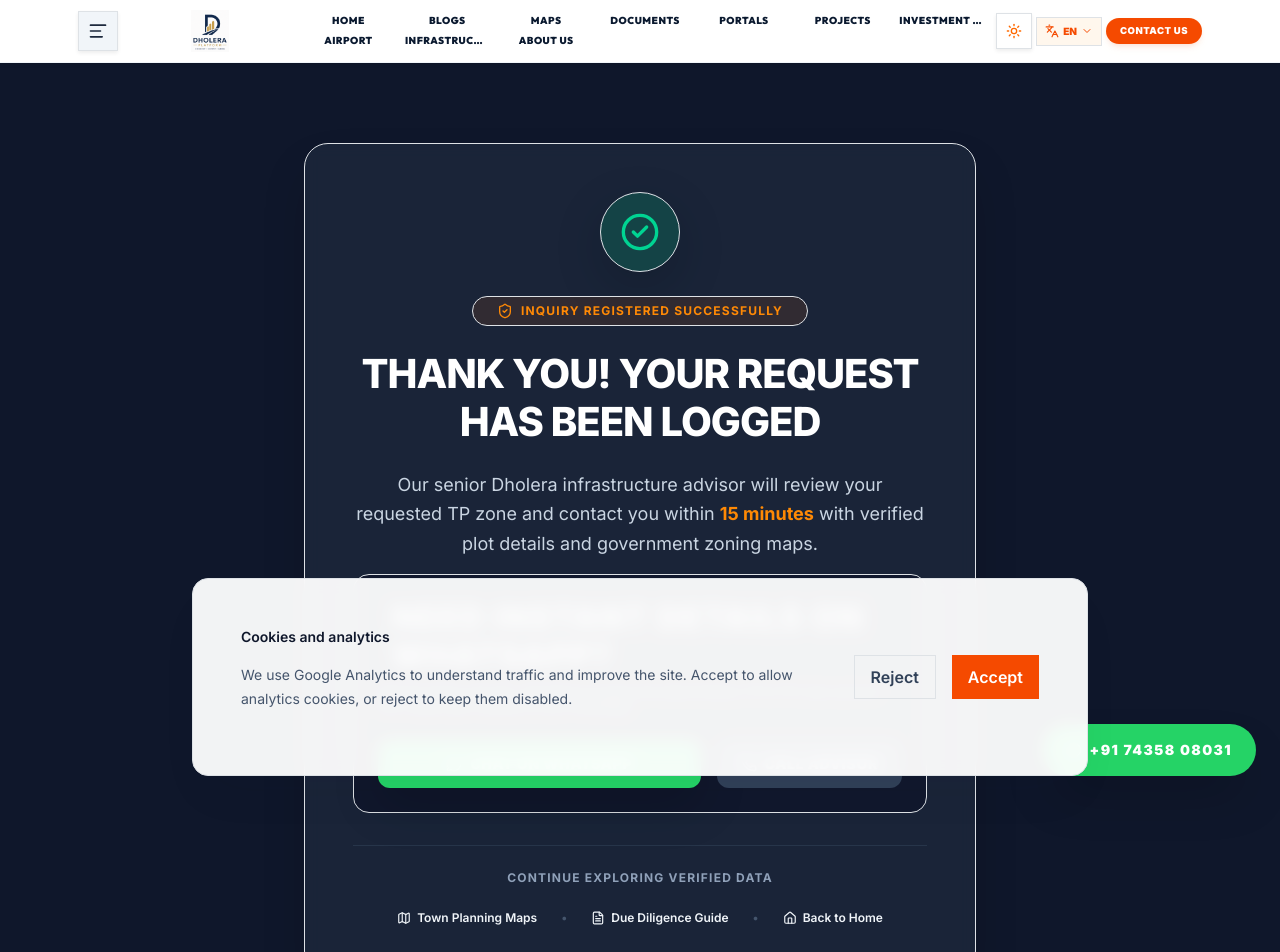
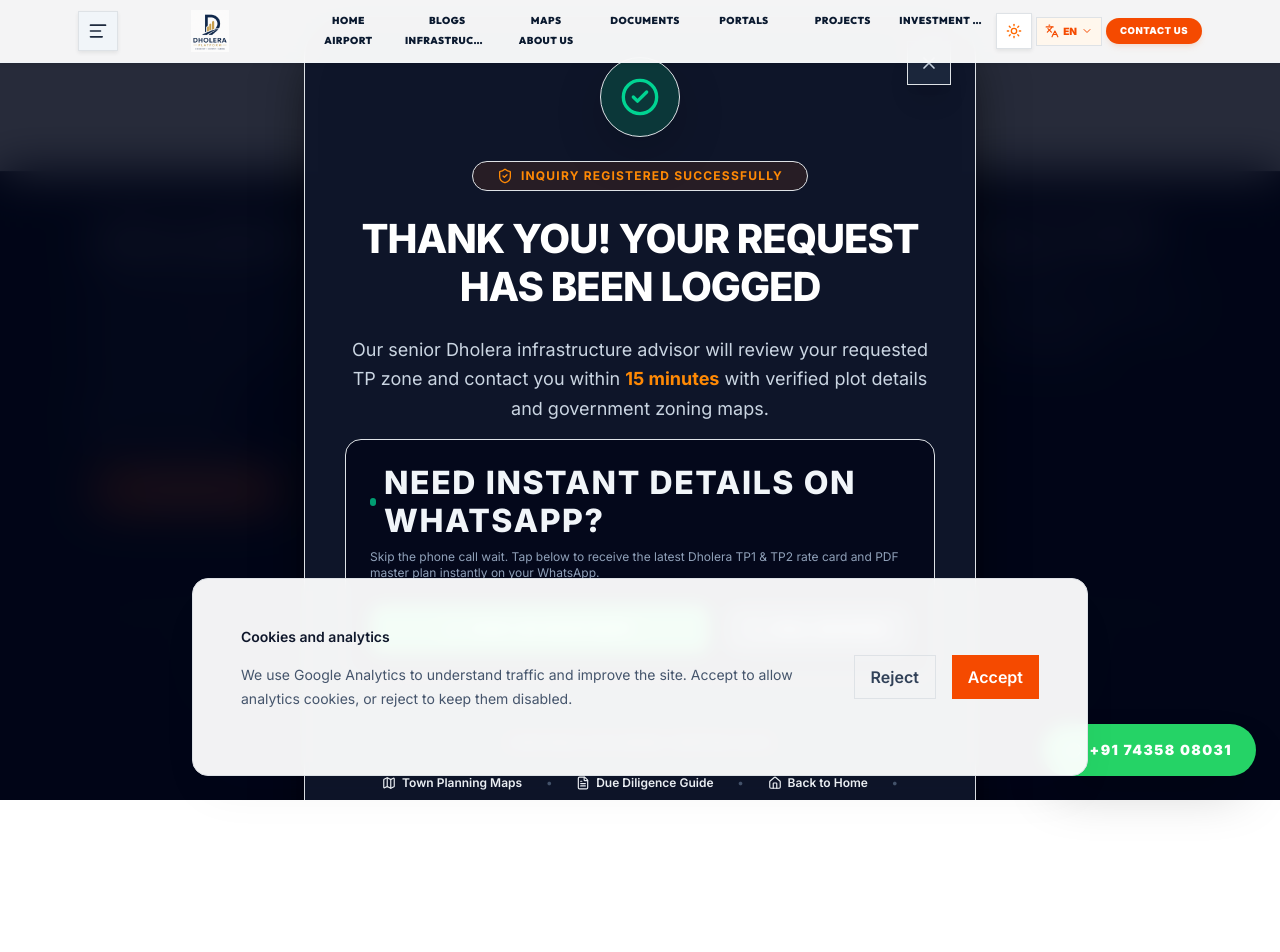
Before and after one commit to Payunch/Dholera-frontend, a Next.js app: page /thank-you in a window 1280 px wide. Shown: the top 952 px of the page. After the commit the page ends 800 px from the top, so only its background shows below. Built offline with nearby package versions, Linux system fonts and the light colour scheme; no server answers.

Commit message:
feat(thank-you): transform thank you pages into ARD popup modal with corner close button

```diff
--- a/src/app/(public)/thank-you/contact/page.js
+++ b/src/app/(public)/thank-you/contact/page.js
@@ -2,8 +2,9 @@
 
 import React, { useEffect, Suspense } from "react";
 import Link from "next/link";
-import { useSearchParams } from "next/navigation";
+import { useRouter, useSearchParams } from "next/navigation";
 import {
+  X,
   CheckCircle2,
   MessageCircle,
   Phone,
@@ -22,8 +23,25 @@ import {
 import { trackGoogleConversion } from "@/lib/conversionTracking";
 
 function ThankYouContactContent() {
+  const router = useRouter();
   const searchParams = useSearchParams();
   const userName = searchParams.get("name") || "";
+
+  const handleClose = () => {
+    if (typeof window !== "undefined" && window.history.length > 1) {
+      router.back();
+    } else {
+      router.push("/contact");
+    }
+  };
+
+  useEffect(() => {
+    const onKeyDown = (e) => {
+      if (e.key === "Escape") handleClose();
+    };
+    window.addEventListener("keydown", onKeyDown);
+    return () => window.removeEventListener("keydown", onKeyDown);
+  }, []);
 
   useEffect(() => {
     // 1. Fire Google Ads Primary Conversion Event for Contact Inquiry
@@ -98,12 +116,30 @@ function ThankYouContactContent() {
   )}`;
 
   return (
-    <main className="min-h-screen bg-slate-950 text-slate-100 flex flex-col justify-center py-16 px-4 sm:px-6 relative overflow-hidden">
+    <main
+      onClick={handleClose}
+      className="fixed inset-0 z-50 bg-slate-950/85 backdrop-blur-xl text-slate-100 flex items-center justify-center p-3 sm:p-6 overflow-y-auto animate-in fade-in duration-300 cursor-pointer"
+    >
       {/* Background Glow Accents */}
-      <div className="absolute top-1/3 right-1/4 w-96 h-96 bg-orange-500/10 rounded-full blur-3xl pointer-events-none" />
-      <div className="absolute bottom-10 left-10 w-80 h-80 bg-blue-500/10 rounded-full blur-3xl pointer-events-none" />
+      <div className="fixed top-1/4 left-1/2 -translate-x-1/2 -translate-y-1/2 w-96 h-96 bg-orange-500/15 rounded-full blur-3xl pointer-events-none" />
+      <div className="fixed bottom-10 right-10 w-96 h-96 bg-emerald-500/10 rounded-full blur-3xl pointer-events-none" />
 
-      <div className="max-w-3xl mx-auto w-full bg-slate-900/90 border border-slate-800 rounded-[2.5rem] p-6 sm:p-10 md:p-12 shadow-2xl backdrop-blur-md relative z-10">
+      {/* Pop-up Modal Dialog Card (ARD) */}
+      <div
+        onClick={(e) => e.stopPropagation()}
+        className="relative max-w-3xl w-full bg-slate-900/95 border border-slate-700/80 rounded-[2rem] sm:rounded-[2.5rem] p-6 sm:p-10 md:p-12 shadow-[0_25px_60px_-15px_rgba(0,0,0,0.9)] backdrop-blur-2xl my-auto animate-in zoom-in-95 duration-300 z-10 cursor-default"
+      >
+        {/* Corner Close Icon Button */}
+        <button
+          type="button"
+          onClick={handleClose}
+          className="absolute top-4 right-4 sm:top-6 sm:right-6 w-10 h-10 sm:w-11 sm:h-11 rounded-full bg-slate-800/90 hover:bg-slate-700 border border-slate-700 text-slate-400 hover:text-white flex items-center justify-center transition-all shadow-xl hover:scale-105 active:scale-95 group z-30"
+          aria-label="Close dialog"
+          title="Close dialog"
+        >
+          <X className="w-5 h-5 transition-transform group-hover:rotate-90 duration-200 text-slate-300 group-hover:text-white" />
+        </button>
+
         {/* Top Success Badge */}
         <div className="flex flex-col items-center text-center mb-8">
           <div className="relative mb-5">
@@ -301,6 +337,15 @@ function ThankYouContactContent() {
               <Home className="h-3.5 w-3.5 text-orange-400" />
               Return Home
             </Link>
+            <span className="text-slate-700 hidden sm:inline">•</span>
+            <button
+              type="button"
+              onClick={handleClose}
+              className="inline-flex items-center gap-1.5 text-slate-300 hover:text-white bg-slate-800/80 hover:bg-slate-700/80 border border-slate-700 rounded-lg px-3 py-1 transition-colors cursor-pointer"
+            >
+              <X className="h-3.5 w-3.5 text-orange-400" />
+              Close Popup
+            </button>
           </div>
         </div>
       </div>
--- a/src/app/(public)/thank-you/home/page.js
+++ b/src/app/(public)/thank-you/home/page.js
@@ -2,8 +2,9 @@
 
 import React, { useEffect, Suspense } from "react";
 import Link from "next/link";
-import { useSearchParams } from "next/navigation";
+import { useRouter, useSearchParams } from "next/navigation";
 import {
+  X,
   CheckCircle2,
   MessageCircle,
   Phone,
@@ -22,9 +23,26 @@ import {
 import { trackGoogleConversion } from "@/lib/conversionTracking";
 
 function ThankYouHomeContent() {
+  const router = useRouter();
   const searchParams = useSearchParams();
   const userName = searchParams.get("name") || "";
   const visitDate = searchParams.get("date") || "";
+
+  const handleClose = () => {
+    if (typeof window !== "undefined" && window.history.length > 1) {
+      router.back();
+    } else {
+      router.push("/");
+    }
+  };
+
+  useEffect(() => {
+    const onKeyDown = (e) => {
+      if (e.key === "Escape") handleClose();
+    };
+    window.addEventListener("keydown", onKeyDown);
+    return () => window.removeEventListener("keydown", onKeyDown);
+  }, []);
 
   useEffect(() => {
     // 1. Fire Google Ads Conversion Event for Homepage Site Visit / Lead
@@ -105,12 +123,30 @@ function ThankYouHomeContent() {
   )}`;
 
   return (
-    <main className="min-h-screen bg-slate-950 text-slate-100 flex flex-col justify-center py-16 px-4 sm:px-6 relative overflow-hidden">
+    <main
+      onClick={handleClose}
+      className="fixed inset-0 z-50 bg-slate-950/85 backdrop-blur-xl text-slate-100 flex items-center justify-center p-3 sm:p-6 overflow-y-auto animate-in fade-in duration-300 cursor-pointer"
+    >
       {/* Background Glow Accents */}
-      <div className="absolute top-1/4 left-1/2 -translate-x-1/2 -translate-y-1/2 w-96 h-96 bg-orange-500/10 rounded-full blur-3xl pointer-events-none" />
-      <div className="absolute bottom-10 right-10 w-80 h-80 bg-emerald-500/10 rounded-full blur-3xl pointer-events-none" />
+      <div className="fixed top-1/4 left-1/2 -translate-x-1/2 -translate-y-1/2 w-96 h-96 bg-orange-500/15 rounded-full blur-3xl pointer-events-none" />
+      <div className="fixed bottom-10 right-10 w-96 h-96 bg-emerald-500/10 rounded-full blur-3xl pointer-events-none" />
 
-      <div className="max-w-3xl mx-auto w-full bg-slate-900/90 border border-slate-800 rounded-[2.5rem] p-6 sm:p-10 md:p-12 shadow-2xl backdrop-blur-md relative z-10">
+      {/* Pop-up Modal Dialog Card (ARD) */}
+      <div
+        onClick={(e) => e.stopPropagation()}
+        className="relative max-w-3xl w-full bg-slate-900/95 border border-slate-700/80 rounded-[2rem] sm:rounded-[2.5rem] p-6 sm:p-10 md:p-12 shadow-[0_25px_60px_-15px_rgba(0,0,0,0.9)] backdrop-blur-2xl my-auto animate-in zoom-in-95 duration-300 z-10 cursor-default"
+      >
+        {/* Corner Close Icon Button */}
+        <button
+          type="button"
+          onClick={handleClose}
+          className="absolute top-4 right-4 sm:top-6 sm:right-6 w-10 h-10 sm:w-11 sm:h-11 rounded-full bg-slate-800/90 hover:bg-slate-700 border border-slate-700 text-slate-400 hover:text-white flex items-center justify-center transition-all shadow-xl hover:scale-105 active:scale-95 group z-30"
+          aria-label="Close dialog"
+          title="Close dialog"
+        >
+          <X className="w-5 h-5 transition-transform group-hover:rotate-90 duration-200 text-slate-300 group-hover:text-white" />
+        </button>
+
         {/* Top Success Badge */}
         <div className="flex flex-col items-center text-center mb-8">
           <div className="relative mb-5">
@@ -269,6 +305,15 @@ function ThankYouHomeContent() {
               <Home className="h-3.5 w-3.5 text-orange-400" />
               Return Home
             </Link>
+            <span className="text-slate-700 hidden sm:inline">•</span>
+            <button
+              type="button"
+              onClick={handleClose}
+              className="inline-flex items-center gap-1.5 text-slate-300 hover:text-white bg-slate-800/80 hover:bg-slate-700/80 border border-slate-700 rounded-lg px-3 py-1 transition-colors cursor-pointer"
+            >
+              <X className="h-3.5 w-3.5 text-orange-400" />
+              Close Popup
+            </button>
           </div>
         </div>
       </div>
--- a/src/app/(public)/thank-you/page.js
+++ b/src/app/(public)/thank-you/page.js
@@ -2,10 +2,28 @@
 
 import React, { useEffect } from "react";
 import Link from "next/link";
-import { CheckCircle2, MessageCircle, Phone, ArrowRight, ShieldCheck, Map, FileText, Home } from "lucide-react";
+import { useRouter } from "next/navigation";
+import { X, CheckCircle2, MessageCircle, Phone, ArrowRight, ShieldCheck, Map, FileText, Home } from "lucide-react";
 import { trackGoogleConversion } from "@/lib/conversionTracking";
 
 export default function ThankYouPage() {
+  const router = useRouter();
+
+  const handleClose = () => {
+    if (typeof window !== "undefined" && window.history.length > 1) {
+      router.back();
+    } else {
+      router.push("/");
+    }
+  };
+
+  useEffect(() => {
+    const onKeyDown = (e) => {
+      if (e.key === "Escape") handleClose();
+    };
+    window.addEventListener("keydown", onKeyDown);
+    return () => window.removeEventListener("keydown", onKeyDown);
+  }, []);
   useEffect(() => {
     // 1. Fire Google Ads Primary Conversion Event on /thank-you mount
     trackGoogleConversion({
@@ -56,8 +74,25 @@ export default function ThankYouPage() {
   )}`;
 
   return (
-    <main className="min-h-screen bg-slate-900 text-slate-100 flex flex-col justify-center py-20 px-4 sm:px-6">
-      <div className="max-w-2xl mx-auto w-full bg-slate-800/80 border border-slate-700/60 rounded-3xl p-8 sm:p-12 shadow-2xl backdrop-blur-sm text-center">
+    <main
+      onClick={handleClose}
+      className="fixed inset-0 z-50 bg-slate-950/85 backdrop-blur-xl text-slate-100 flex items-center justify-center p-3 sm:p-6 overflow-y-auto animate-in fade-in duration-300 cursor-pointer"
+    >
+      <div
+        onClick={(e) => e.stopPropagation()}
+        className="relative max-w-2xl w-full bg-slate-900/95 border border-slate-700/80 rounded-3xl sm:rounded-[2.5rem] p-6 sm:p-10 shadow-[0_25px_60px_-15px_rgba(0,0,0,0.9)] backdrop-blur-2xl text-center my-auto animate-in zoom-in-95 duration-300 cursor-default"
+      >
+        {/* Corner Close Icon Button */}
+        <button
+          type="button"
+          onClick={handleClose}
+          className="absolute top-4 right-4 sm:top-6 sm:right-6 w-10 h-10 sm:w-11 sm:h-11 rounded-full bg-slate-800/90 hover:bg-slate-700 border border-slate-700 text-slate-400 hover:text-white flex items-center justify-center transition-all shadow-xl hover:scale-105 active:scale-95 group z-30"
+          aria-label="Close dialog"
+          title="Close dialog"
+        >
+          <X className="w-5 h-5 transition-transform group-hover:rotate-90 duration-200 text-slate-300 group-hover:text-white" />
+        </button>
+
         {/* Success Badge */}
         <div className="w-20 h-20 bg-emerald-500/20 text-emerald-400 border border-emerald-500/30 rounded-full flex items-center justify-center mx-auto mb-6 shadow-lg shadow-emerald-500/10">
           <CheckCircle2 className="h-10 w-10" />
@@ -76,7 +111,7 @@ export default function ThankYouPage() {
         </p>
 
         {/* Instant Fast-Track CTA */}
-        <div className="bg-slate-900/80 rounded-2xl p-6 border border-slate-700 mb-8 text-left">
+        <div className="bg-slate-950/80 rounded-2xl p-6 border border-slate-800 mb-8 text-left">
           <h2 className="text-sm font-bold uppercase tracking-wider text-slate-300 mb-2 flex items-center gap-2">
             <span className="w-2 h-2 rounded-full bg-emerald-400 animate-pulse"></span>
             Need Instant Details on WhatsApp?
@@ -133,6 +168,15 @@ export default function ThankYouPage() {
               <Home className="h-3.5 w-3.5" />
               Back to Home
             </Link>
+            <span className="text-slate-600">•</span>
+            <button
+              type="button"
+              onClick={handleClose}
+              className="inline-flex items-center gap-1.5 text-slate-300 hover:text-white bg-slate-800/80 hover:bg-slate-700/80 border border-slate-700 rounded-lg px-3 py-1 transition-colors cursor-pointer"
+            >
+              <X className="h-3.5 w-3.5 text-orange-400" />
+              Close Popup
+            </button>
           </div>
         </div>
       </div>
```
